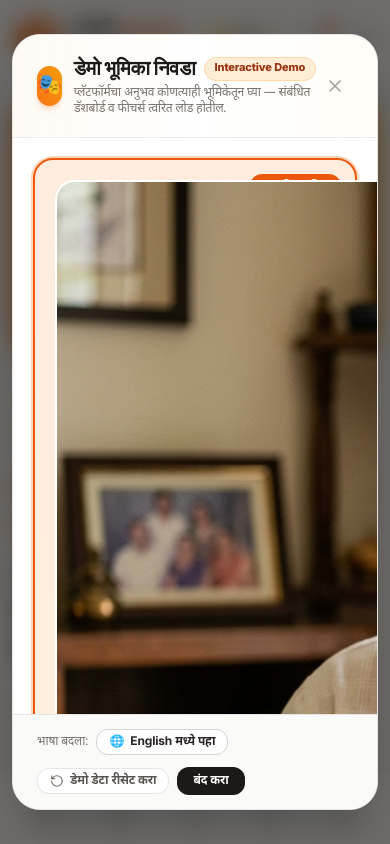
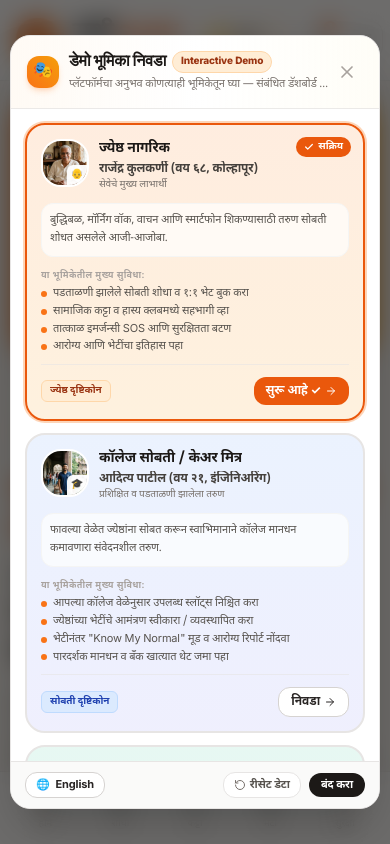
Before and after one commit to abhayr18/Saathi, a React (Vite) app: page / in a window 390 px wide. Both pictures are taken after a click on the button "Switch Role Perspective". Shown: the top 844 px of the page. Built offline with nearby package versions, Linux system fonts and the light colour scheme.

Commit message:
Fix oversized avatar images on mobile in RoleSelectorModal and optimize mobile layout

```diff
--- a/components/RoleSelectorModal.tsx
+++ b/components/RoleSelectorModal.tsx
@@ -202,29 +202,29 @@ export const RoleSelectorModal: React.FC<RoleSelectorModalProps> = ({
 
   return (
     <div
-      className="fixed inset-0 z-50 flex items-center justify-center p-3 sm:p-5 bg-stone-950/60 backdrop-blur-md animate-in fade-in duration-200"
+      className="fixed inset-0 z-50 flex items-center justify-center p-2.5 sm:p-5 bg-stone-950/60 backdrop-blur-md animate-in fade-in duration-200"
       onClick={onClose}
     >
       <div
-        className="relative w-full max-w-4xl bg-white rounded-3xl shadow-2xl border border-stone-200 overflow-hidden max-h-[92vh] flex flex-col animate-in zoom-in-95 duration-200"
+        className="relative w-full max-w-4xl bg-white rounded-2xl sm:rounded-3xl shadow-2xl border border-stone-200 overflow-hidden max-h-[92vh] flex flex-col animate-in zoom-in-95 duration-200"
         onClick={e => e.stopPropagation()}
       >
         {/* Modal Header */}
-        <div className="px-6 py-5 border-b border-stone-200/80 bg-gradient-to-r from-orange-50/60 via-white to-amber-50/40 flex items-center justify-between">
-          <div className="flex items-center gap-3">
-            <div className="w-10 h-10 rounded-2xl bg-gradient-to-tr from-saath-500 to-amber-500 text-white flex items-center justify-center shadow-md shadow-saath-500/20 text-xl font-bold">
+        <div className="px-4 py-3.5 sm:px-6 sm:py-5 border-b border-stone-200/80 bg-gradient-to-r from-orange-50/60 via-white to-amber-50/40 flex items-center justify-between shrink-0">
+          <div className="flex items-center gap-2.5 sm:gap-3">
+            <div className="w-8 h-8 sm:w-10 sm:h-10 rounded-xl sm:rounded-2xl bg-gradient-to-tr from-saath-500 to-amber-500 text-white flex items-center justify-center shadow-md shadow-saath-500/20 text-base sm:text-xl font-bold shrink-0">
               🎭
             </div>
             <div>
-              <div className="flex items-center gap-2">
-                <h2 className="text-xl sm:text-2xl font-black text-stone-900 font-display">
+              <div className="flex items-center gap-1.5 sm:gap-2 flex-wrap">
+                <h2 className="text-base sm:text-2xl font-black text-stone-900 font-display">
                   {isMr ? 'डेमो भूमिका निवडा' : 'Select Demo Perspective'}
                 </h2>
-                <span className="bg-orange-100 text-saath-800 text-[11px] font-extrabold px-2.5 py-0.5 rounded-full border border-orange-200">
+                <span className="bg-orange-100 text-saath-800 text-[10px] sm:text-[11px] font-extrabold px-2 py-0.5 rounded-full border border-orange-200">
                   Interactive Demo
                 </span>
               </div>
-              <p className="text-xs text-stone-500 mt-0.5">
+              <p className="text-[11px] sm:text-xs text-stone-500 line-clamp-1 sm:line-clamp-none mt-0.5">
                 {isMr
                   ? 'प्लॅटफॉर्मचा अनुभव कोणत्याही भूमिकेतून घ्या — संबंधित डॅशबोर्ड व फीचर्स त्वरित लोड होतील.'
                   : 'Experience Saathi from any stakeholder viewpoint to test features and simulated real-time logs.'}
@@ -234,7 +234,7 @@ export const RoleSelectorModal: React.FC<RoleSelectorModalProps> = ({
 
           <button
             onClick={onClose}
-            className="p-2 rounded-xl text-stone-400 hover:text-stone-700 hover:bg-stone-100 transition-colors"
+            className="p-1.5 sm:p-2 rounded-xl text-stone-400 hover:text-stone-700 hover:bg-stone-100 transition-colors shrink-0"
             aria-label="Close modal"
           >
             <X className="w-5 h-5" />
@@ -242,8 +242,8 @@ export const RoleSelectorModal: React.FC<RoleSelectorModalProps> = ({
         </div>
 
         {/* Modal Body - 4 Role Cards Grid */}
-        <div className="p-5 sm:p-6 overflow-y-auto space-y-4 max-h-[calc(92vh-160px)]">
-          <div className="grid grid-cols-1 md:grid-cols-2 gap-4">
+        <div className="p-3.5 sm:p-6 overflow-y-auto space-y-3 sm:space-y-4 max-h-[calc(92vh-125px)] sm:max-h-[calc(92vh-150px)]">
+          <div className="grid grid-cols-1 md:grid-cols-2 gap-3 sm:gap-4">
             {rolesList.map(item => {
               const isActive = role === item.id;
 
@@ -251,7 +251,7 @@ export const RoleSelectorModal: React.FC<RoleSelectorModalProps> = ({
                 <div
                   key={item.id}
                   onClick={() => handleSelect(item)}
-                  className={`relative p-5 rounded-2xl border-2 transition-all cursor-pointer flex flex-col justify-between group shadow-xs hover:shadow-card bg-gradient-to-b ${
+                  className={`relative p-3.5 sm:p-5 rounded-2xl border-2 transition-all cursor-pointer flex flex-col justify-between group shadow-xs hover:shadow-card bg-gradient-to-b ${
                     item.themeGradient
                   } ${
                     isActive
@@ -261,53 +261,56 @@ export const RoleSelectorModal: React.FC<RoleSelectorModalProps> = ({
                 >
                   {/* Active Indicator Badge */}
                   {isActive && (
-                    <div className="absolute top-3.5 right-3.5 bg-saath-600 text-white text-[10px] font-extrabold px-2.5 py-1 rounded-full flex items-center gap-1 shadow-xs">
-                      <Check className="w-3 h-3 stroke-[3]" />
-                      <span>{isMr ? 'सक्रिय भूमिका' : 'Active View'}</span>
+                    <div className="absolute top-3 right-3 bg-saath-600 text-white text-[10px] font-extrabold px-2 py-0.5 rounded-full flex items-center gap-1 shadow-xs">
+                      <Check className="w-2.5 h-2.5 stroke-[3]" />
+                      <span>{isMr ? 'सक्रिय' : 'Active'}</span>
                     </div>
                   )}
 
-                  <div className="space-y-3">
+                  <div className="space-y-2.5 sm:space-y-3">
                     {/* Role Header */}
-                    <div className="flex items-start gap-3">
-                      <div className="relative shrink-0">
+                    <div className="flex items-start gap-2.5 sm:gap-3">
+                      {/* Strictly constrained avatar container */}
+                      <div className="relative shrink-0 w-12 h-12 sm:w-14 sm:h-14 rounded-2xl overflow-hidden bg-stone-100 border-2 border-white shadow-xs">
                         <img
                           src={item.photo}
                           alt={item.personNameEn}
-                          className="w-13 h-13 sm:w-14 sm:h-14 rounded-2xl object-cover border-2 border-white shadow-sm"
+                          className="w-full h-full object-cover"
+                          style={{ width: '100%', height: '100%', objectFit: 'cover' }}
                         />
-                        <span className="absolute -bottom-1 -right-1 text-xs bg-white rounded-full p-0.5 shadow-2xs">
+                        <span className="absolute bottom-0 right-0 text-[10px] bg-white/95 rounded-tl-md px-1 py-0.5 shadow-2xs">
                           {item.icon}
                         </span>
                       </div>
-                      <div className="pr-16">
+
+                      <div className="flex-1 min-w-0 pr-10 sm:pr-14">
                         <div className="flex items-center gap-1.5 flex-wrap">
-                          <h3 className="text-base font-bold text-stone-900 group-hover:text-saath-700 transition-colors">
+                          <h3 className="text-sm sm:text-base font-bold text-stone-900 group-hover:text-saath-700 transition-colors truncate">
                             {isMr ? item.titleMr : item.titleEn}
                           </h3>
                         </div>
-                        <p className="text-xs font-semibold text-stone-700 mt-0.5">
+                        <p className="text-xs font-semibold text-stone-700 truncate mt-0.5">
                           {isMr ? item.personNameMr : item.personNameEn}
                         </p>
-                        <p className="text-[11px] text-stone-500">{isMr ? item.subtitleMr : item.subtitleEn}</p>
+                        <p className="text-[10px] sm:text-[11px] text-stone-500 truncate">{isMr ? item.subtitleMr : item.subtitleEn}</p>
                       </div>
                     </div>
 
                     {/* Short Description */}
-                    <p className="text-xs text-stone-600 leading-relaxed bg-white/70 p-2.5 rounded-xl border border-stone-100">
+                    <p className="text-[11px] sm:text-xs text-stone-600 leading-relaxed bg-white/70 p-2 sm:p-2.5 rounded-xl border border-stone-100">
                       {isMr ? item.descriptionMr : item.descriptionEn}
                     </p>
 
                     {/* Feature Highlights */}
-                    <div className="space-y-1.5 pt-1">
-                      <span className="text-[10px] font-extrabold text-stone-400 uppercase tracking-wider block">
+                    <div className="space-y-1 pt-0.5">
+                      <span className="text-[9px] sm:text-[10px] font-extrabold text-stone-400 uppercase tracking-wider block">
                         {isMr ? 'या भूमिकेतील मुख्य सुविधा:' : 'What you can explore:'}
                       </span>
                       <ul className="space-y-1 text-xs text-stone-700">
                         {(isMr ? item.featuresMr : item.featuresEn).map((f, i) => (
-                          <li key={i} className="flex items-center gap-2">
+                          <li key={i} className="flex items-center gap-1.5 sm:gap-2">
                             <span className="w-1.5 h-1.5 rounded-full bg-saath-500 shrink-0"></span>
-                            <span className="text-[11px] leading-tight">{f}</span>
+                            <span className="text-[11px] leading-tight text-stone-600">{f}</span>
                           </li>
                         ))}
                       </ul>
@@ -315,14 +318,14 @@ export const RoleSelectorModal: React.FC<RoleSelectorModalProps> = ({
                   </div>
 
                   {/* Switch CTA button */}
-                  <div className="pt-4 mt-3 border-t border-stone-200/60 flex items-center justify-between">
-                    <span className={`text-[10px] font-bold px-2 py-0.5 rounded-md border ${item.badgeStyle}`}>
+                  <div className="pt-3 mt-2.5 sm:pt-4 sm:mt-3 border-t border-stone-200/60 flex items-center justify-between gap-2">
+                    <span className={`text-[10px] font-bold px-2 py-0.5 rounded-md border shrink-0 ${item.badgeStyle}`}>
                       {isMr ? item.tagMr : item.tagEn}
                     </span>
 
                     <button
                       type="button"
-                      className={`px-3.5 py-1.5 rounded-xl text-xs font-bold transition-all flex items-center gap-1.5 shadow-2xs ${
+                      className={`px-3 py-1.5 rounded-xl text-xs font-bold transition-all flex items-center gap-1 shadow-2xs shrink-0 ${
                         isActive
                           ? 'bg-saath-600 text-white font-black'
                           : 'bg-white border border-stone-300 text-stone-800 group-hover:bg-saath-600 group-hover:text-white group-hover:border-saath-600'
@@ -331,13 +334,13 @@ export const RoleSelectorModal: React.FC<RoleSelectorModalProps> = ({
                       <span>
                         {isActive
                           ? isMr
-                            ? 'सध्या सुरू आहे ✓'
-                            : 'Currently Viewing ✓'
+                            ? 'सुरू आहे ✓'
+                            : 'Active ✓'
                           : isMr
-                          ? 'या भूमिकेत जा'
-                          : 'Switch to Role'}
+                          ? 'निवडा'
+                          : 'Switch'}
                       </span>
-                      <ArrowRight className="w-3.5 h-3.5" />
+                      <ArrowRight className="w-3 h-3" />
                     </button>
                   </div>
                 </div>
@@ -347,17 +350,17 @@ export const RoleSelectorModal: React.FC<RoleSelectorModalProps> = ({
         </div>
 
         {/* Modal Footer Controls (Language Toggle & Reset Data) */}
-        <div className="px-6 py-3.5 bg-stone-50 border-t border-stone-200 flex flex-col sm:flex-row sm:items-center justify-between gap-3 text-xs">
-          <div className="flex items-center gap-2">
-            <span className="text-stone-500 font-medium">
+        <div className="px-3.5 py-2.5 sm:px-6 sm:py-3.5 bg-stone-50 border-t border-stone-200 flex flex-wrap items-center justify-between gap-2 text-xs shrink-0">
+          <div className="flex items-center gap-1.5">
+            <span className="text-stone-500 font-medium text-[11px] sm:text-xs hidden sm:inline">
               {isMr ? 'भाषा बदला:' : 'Toggle Language:'}
             </span>
             <button
               onClick={toggleLanguage}
-              className="px-3 py-1 rounded-xl text-xs font-bold bg-white border border-stone-300 text-stone-800 hover:border-saath-500 hover:text-saath-700 transition-colors shadow-2xs flex items-center gap-1.5"
+              className="px-2.5 py-1 rounded-xl text-[11px] sm:text-xs font-bold bg-white border border-stone-300 text-stone-800 hover:border-saath-500 hover:text-saath-700 transition-colors shadow-2xs flex items-center gap-1.5"
             >
               <span>🌐</span>
-              <span>{isMr ? 'English मध्ये पहा' : 'मराठीत पहा (Marathi)'}</span>
+              <span>{isMr ? 'English' : 'मराठीत पहा'}</span>
             </button>
           </div>
 
@@ -368,15 +371,15 @@ export const RoleSelectorModal: React.FC<RoleSelectorModalProps> = ({
                 showToast(isMr ? 'डेमो डेटा मूळ स्थितीत आणला' : 'Demo data reset to initial state');
                 onClose();
               }}
-              className="px-3 py-1 rounded-xl text-xs font-semibold text-stone-600 hover:text-stone-900 bg-white border border-stone-200 hover:border-stone-300 transition-colors flex items-center gap-1.5 shadow-2xs"
+              className="px-2.5 py-1 rounded-xl text-[11px] sm:text-xs font-semibold text-stone-600 hover:text-stone-900 bg-white border border-stone-200 hover:border-stone-300 transition-colors flex items-center gap-1 shadow-2xs"
             >
-              <RotateCcw className="w-3.5 h-3.5 text-stone-500" />
-              <span>{isMr ? 'डेमो डेटा रीसेट करा' : 'Reset Demo Data'}</span>
+              <RotateCcw className="w-3 h-3 text-stone-500" />
+              <span>{isMr ? 'रीसेट डेटा' : 'Reset'}</span>
             </button>
 
             <button
               onClick={onClose}
-              className="px-4 py-1.5 rounded-xl text-xs font-bold bg-stone-900 text-white hover:bg-stone-800 transition-colors"
+              className="px-3 py-1 rounded-xl text-[11px] sm:text-xs font-bold bg-stone-900 text-white hover:bg-stone-800 transition-colors"
             >
               {isMr ? 'बंद करा' : 'Close'}
             </button>
```
